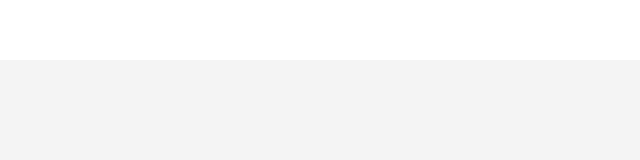
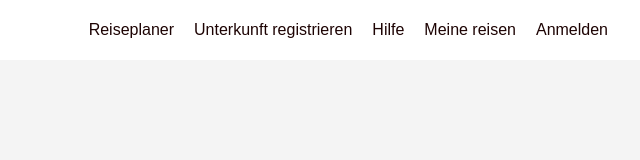
Before and after one commit to dondou21/TheGym, a plain HTML site: page index.html in a window 1280 px wide. Shown: the whole page, without its empty margins (640-1280 px from the left). Drawn offline with Linux system fonts and the light colour scheme.

Commit message:
Menu updated

```diff
--- a/styles.css
+++ b/styles.css
@@ -26,7 +26,7 @@ body {
     text-decoration: none;
 }
 
-.nav-links {
+.menu {
     list-style: none;
     display: flex;
 }
@@ -36,16 +36,10 @@ body {
 }
 
 .menu a {
-    color: white;
+    color: rgb(29, 3, 3);
     text-decoration: none;
     font-size: 1rem;
-    padding: 10px 15px;
-    transition: background-color 0.3s;
-}
 
-.menu a:hover {
-    background-color: #575757;
-    border-radius: 5px;
 }
 
 .menu {
```
